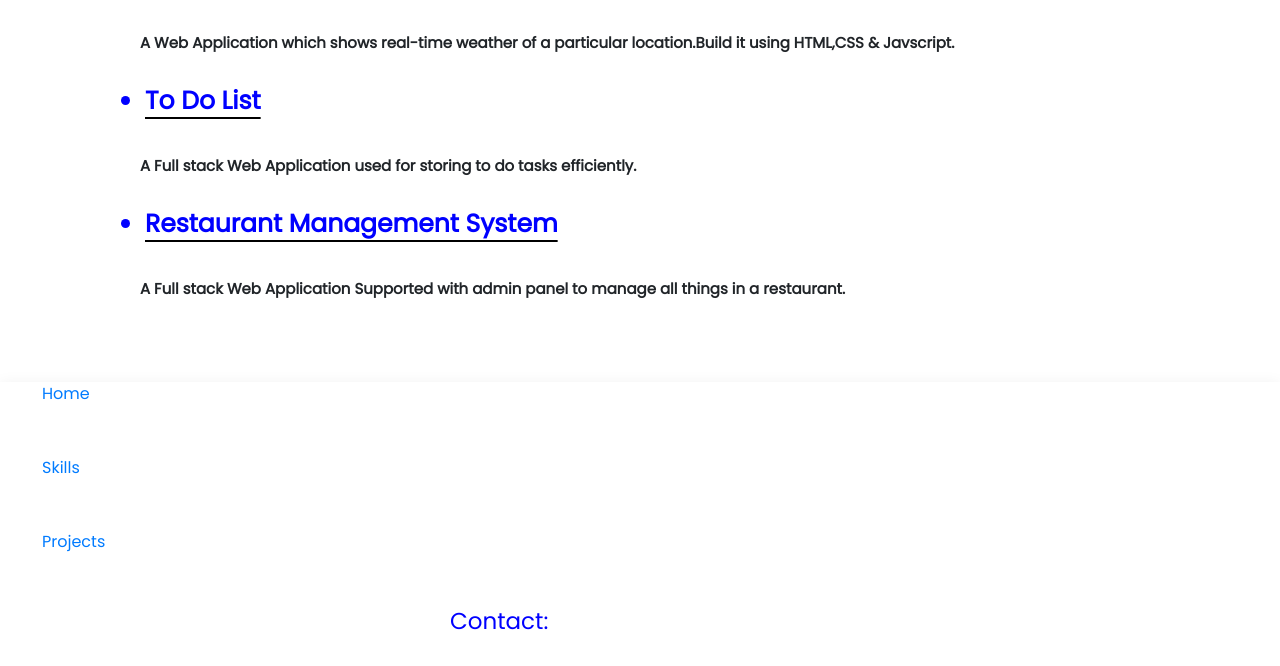
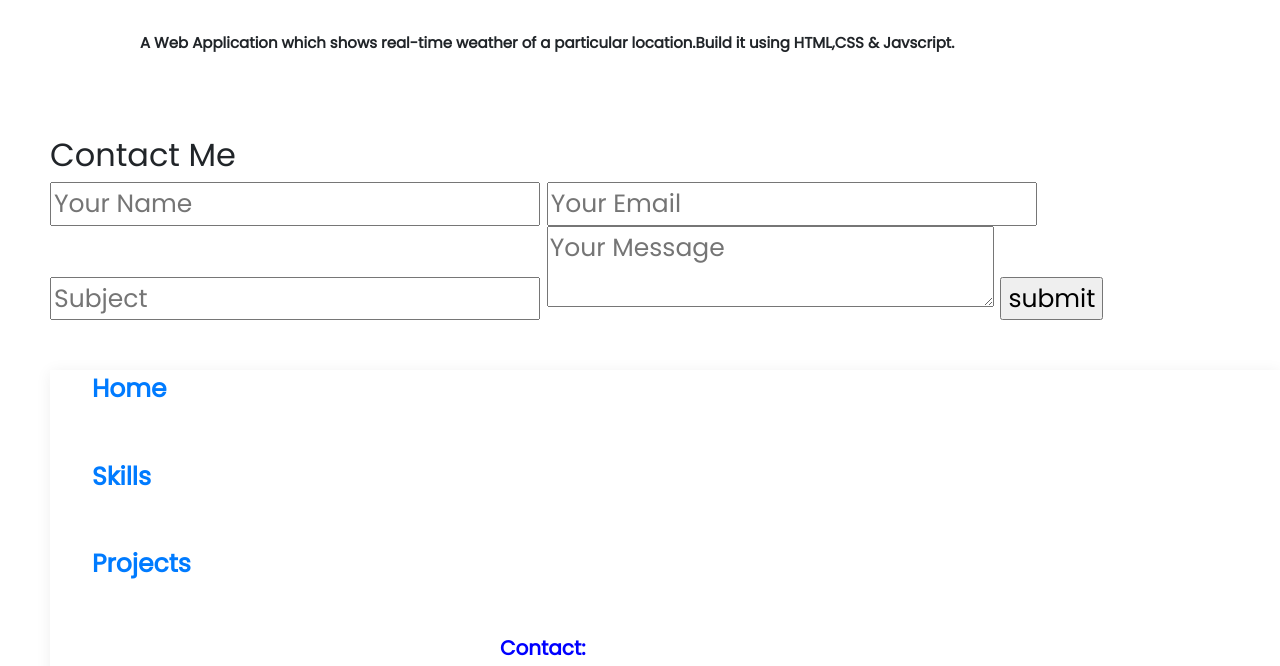
Before and after one commit to aadithyanair93/aadithyanair-s_portfolio, a plain HTML site: page index.html in a window 1280 px wide. Shown: the part 2603-3269 px from the top of the page. Drawn offline with nearby package versions, Linux system fonts and the light colour scheme.

Commit message:
Update index.html

```diff
--- a/index.html
+++ b/index.html
@@ -135,18 +135,20 @@
           while the identity of the user will not be disclosed. </span>
           <li>Weather Glance</li>
         <span>A Web Application which shows real-time weather of a particular location.Build it using HTML,CSS & Javscript. </span>
-           <li>To Do List</li>
-        <span>A Full stack Web Application used for storing to do tasks efficiently. </span>
-          <li>Restaurant Management System</li>
-        <span>A Full stack Web Application Supported with admin panel to manage all things in a restaurant. </span>
-      </ul>
       </ul>
 
     </div>
-<!--    <div class="contact">
-    <h2>Contact</h2> -->
-
-   </div>
+    <div class="contact-form">
+      <h2>Contact Me</h2>
+      <form action="https://formspree.io/f/mayrlkyl"
+      method="POST" onsubmit="valid()">
+          <input type="text" id="name" name="name" placeholder="Your Name" >
+          <input type="email" id="email" name="email" placeholder="Your Email" required>
+          <input type="text" id="subject" name="subject" placeholder="Subject" required>
+          <textarea id="message" name="message" placeholder="Your Message" required></textarea>
+          <input type="submit" value="submit">
+      </form>
+  </div>
 <footer>
         <div class="items"><ul>
           <li><a href="#firstsection">Home</a></li>
@@ -174,6 +176,7 @@
 
     </script>
     <script src="resp.js"></script>
+    <script src="form.js"></script>
 
 
   </body>
```
